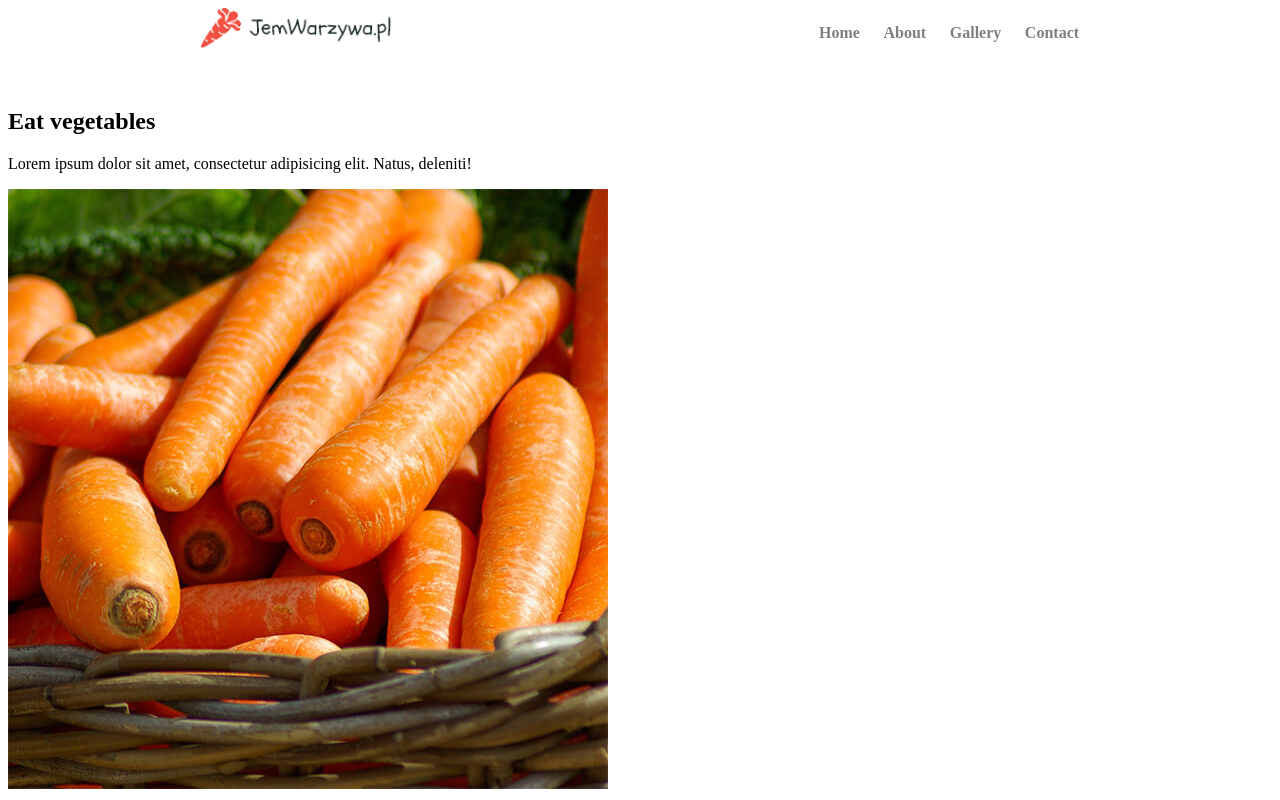
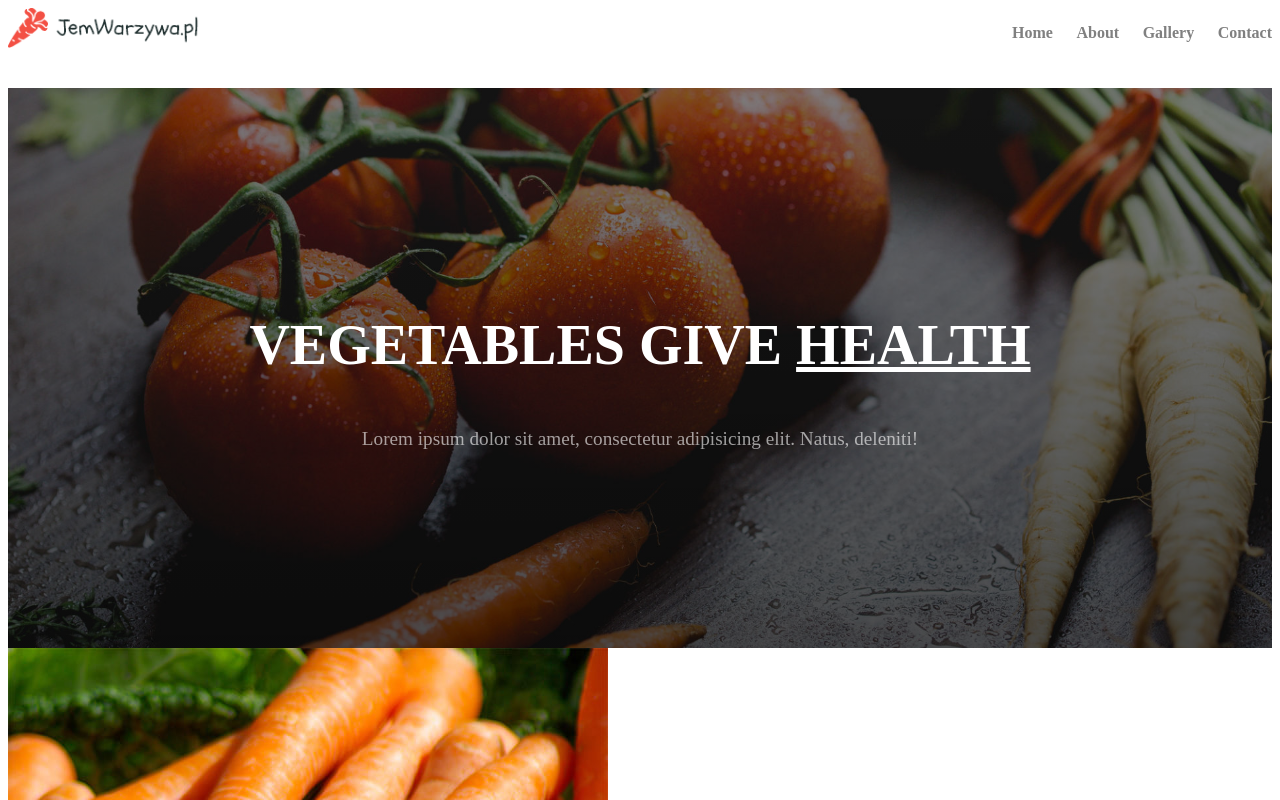
Before and after one commit to makanu8484/CodersLab_course-6_-eat-vegetables_project, a plain HTML site: page index.html in a window 1280 px wide. Shown: the top 800 px of the page. Drawn offline with Linux system fonts and the light colour scheme.

Commit message:
hero-section

```diff
--- a/css/style.css
+++ b/css/style.css
@@ -7,8 +7,8 @@
 header{
     height: 10vh;
     display: flex;
-    flex-direction: row;
-    justify-content: space-around;
+
+    justify-content: space-between;
 
 
 }
@@ -36,3 +36,36 @@ header{
     color:black;
 
 }
+
+.hero{
+    height: 35rem;
+    background-image:linear-gradient(rgba(0,0,0,0.5), rgba(0,0,0,0.7)), url(../images/banner-bg.jpg);
+    background-size: cover;
+    background-position: center;
+    color: #fff;
+    text-align: center;
+    display: flex;
+    flex-direction: column;
+    justify-content: center;
+
+
+}
+
+.hero h1{
+    text-transform: uppercase;
+    font-size: 3.5rem;
+    font-weight: 600;
+    margin-bottom: 2rem;
+
+}
+
+.hero h1 span{
+    text-decoration: underline;
+    font-weight: 900;
+}
+
+.hero p{
+    font-size: 1.2rem;
+    font-weight: 400;
+    opacity: 0.6;
+}
--- a/index.html
+++ b/index.html
@@ -21,7 +21,7 @@
 
     <main>
         <section class="hero">
-            <h1>Eat vegetables</h1>
+            <h1>Vegetables give <span>health</span></h1>
             <p>Lorem ipsum dolor sit amet, consectetur adipisicing elit.
               Natus, deleniti!</p>
         </section>
```
